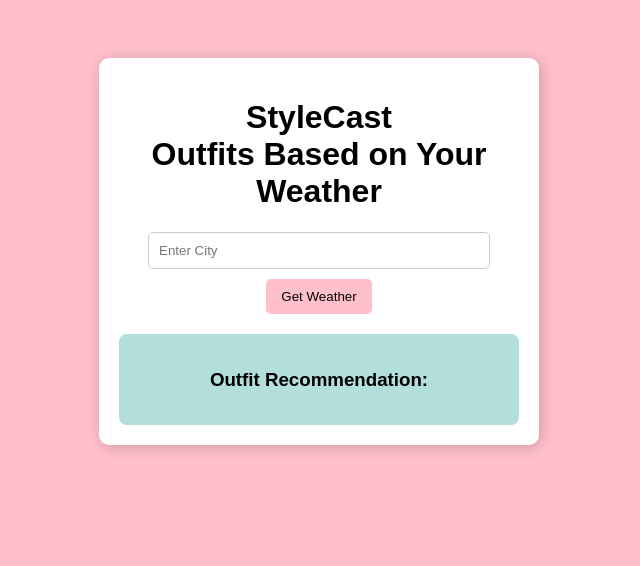
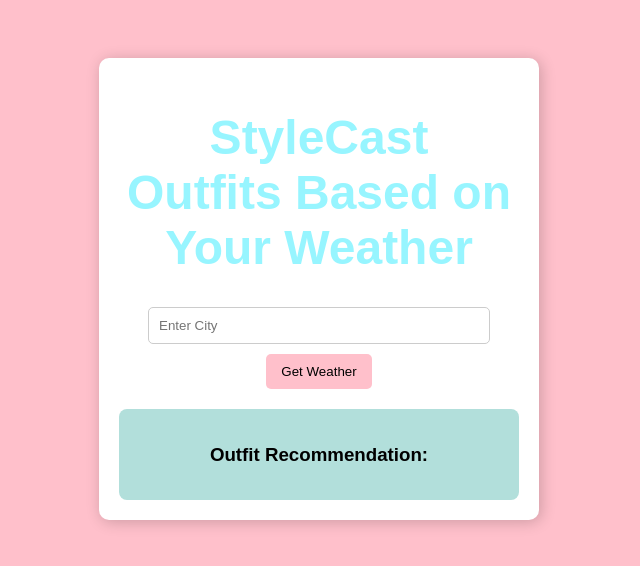
Before and after one commit to vashtin/stylecast, a plain HTML site: page website/index.html in a window 1280 px wide. Shown: the whole page, without its empty margins (321-961 px from the left). Drawn offline with Linux system fonts and the light colour scheme; files that its build step writes are made by us from their sources; files whose address does not match are found by name.

Commit message:
Update style.css

```diff
--- a/style.css
+++ b/style.css
@@ -46,3 +46,10 @@ button:hover {
     background: #b2dfdb;
     border-radius: 8px;
 }
+
+.site-title {
+    color: #97f5ff; /* bright orange — change this to any hex or named color */
+    font-family: 'Poppins', sans-serif; /* You can use any font here */
+    font-size: 3rem;
+    text-align: center;
+  }
```
